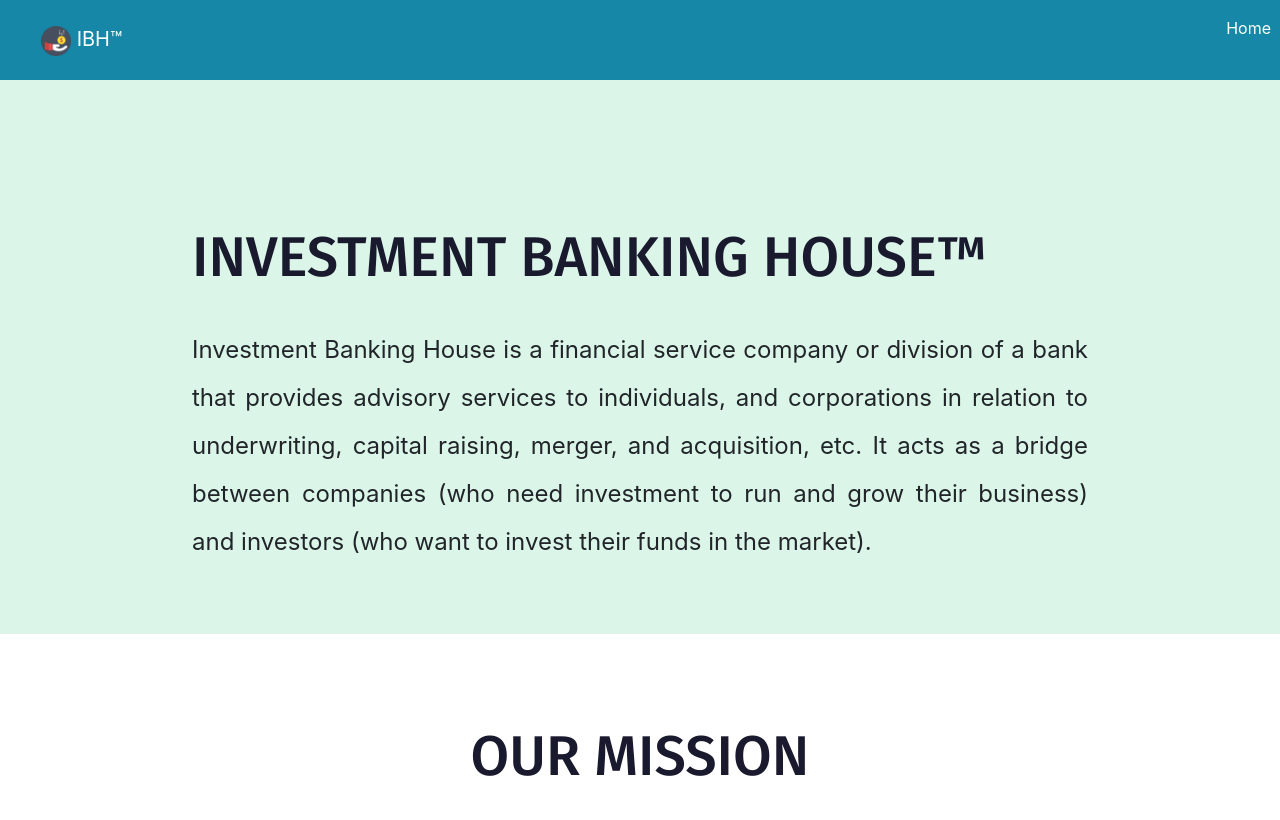
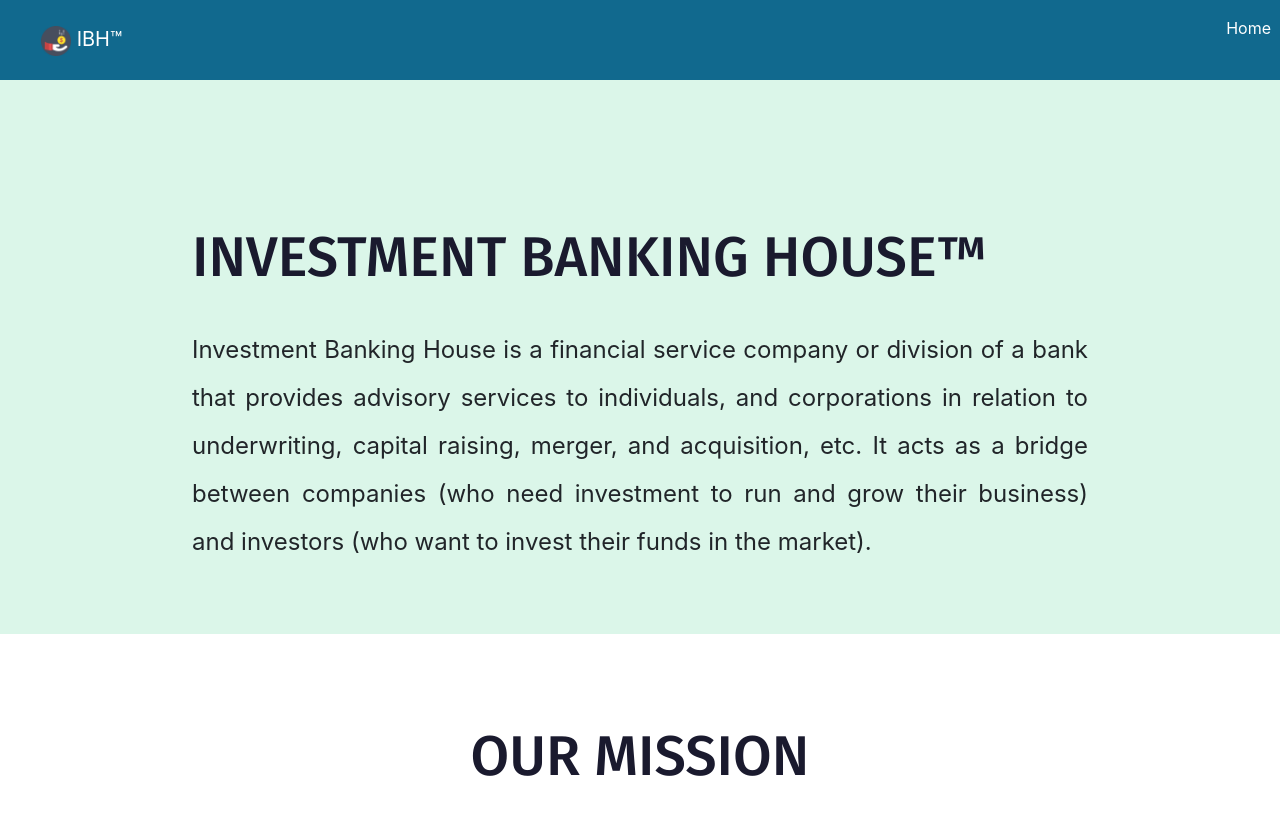
Before and after one commit to SaurabhShashankDhoble/IBH, a website: page home.html in a window 1280 px wide. Shown: the top 820 px of the page. Drawn offline with nearby package versions, Linux system fonts and the light colour scheme.

Commit message:
Changed nav color

```diff
--- a/home.html
+++ b/home.html
@@ -32,7 +32,7 @@
 
       <!-- Nav Bar -->
 
-      <nav class="navbar fixed-top navbar-expand-lg navbar-dark" style="background-color:#1687a7">
+      <nav class="navbar fixed-top navbar-expand-lg navbar-dark" style="background-color:#11698e">
         <a class="navbar-brand" href="">
           <img class="logo" src="images/IB.jpg" alt="" width="30" height="30">
           IBH&trade;
```
